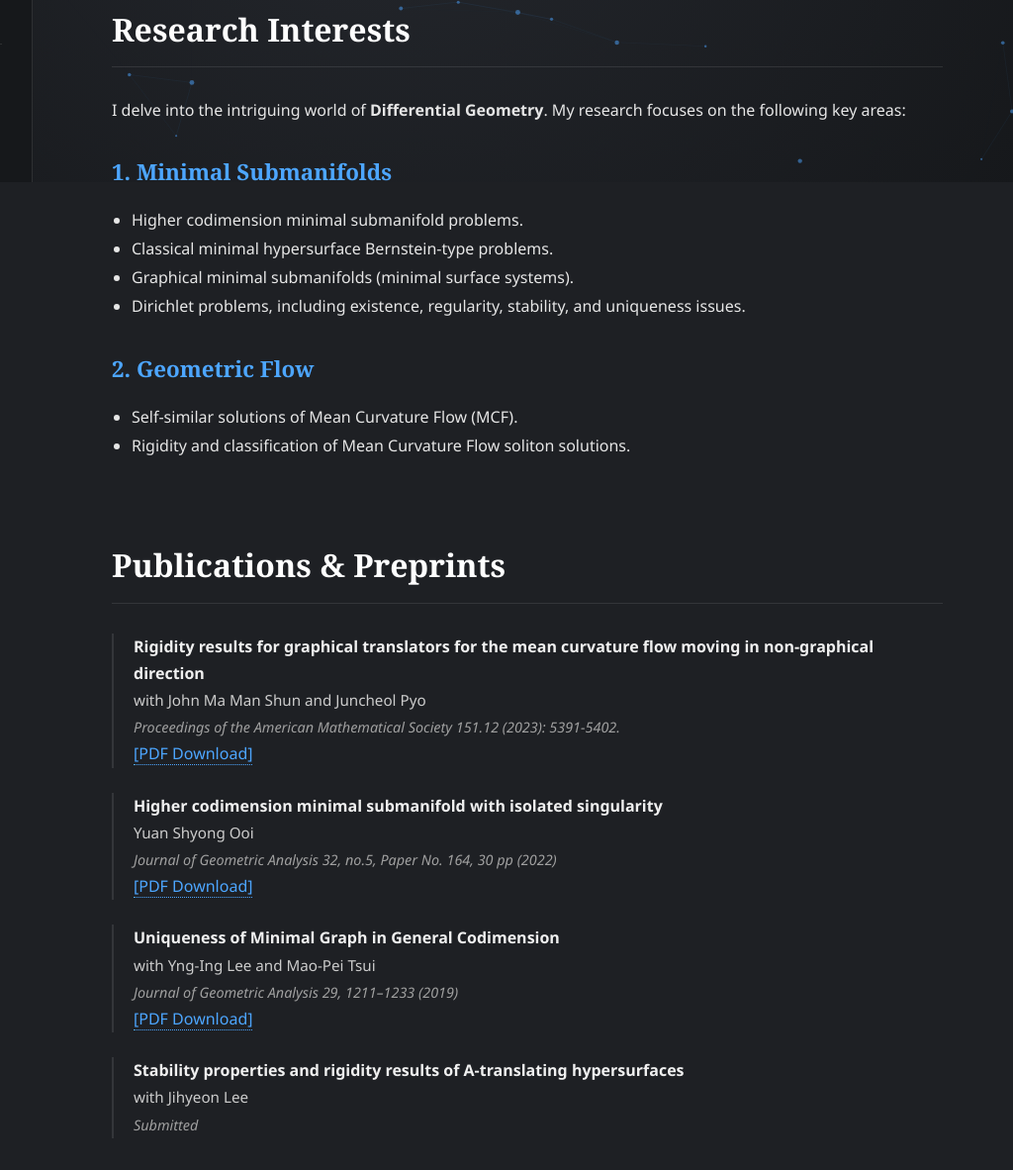
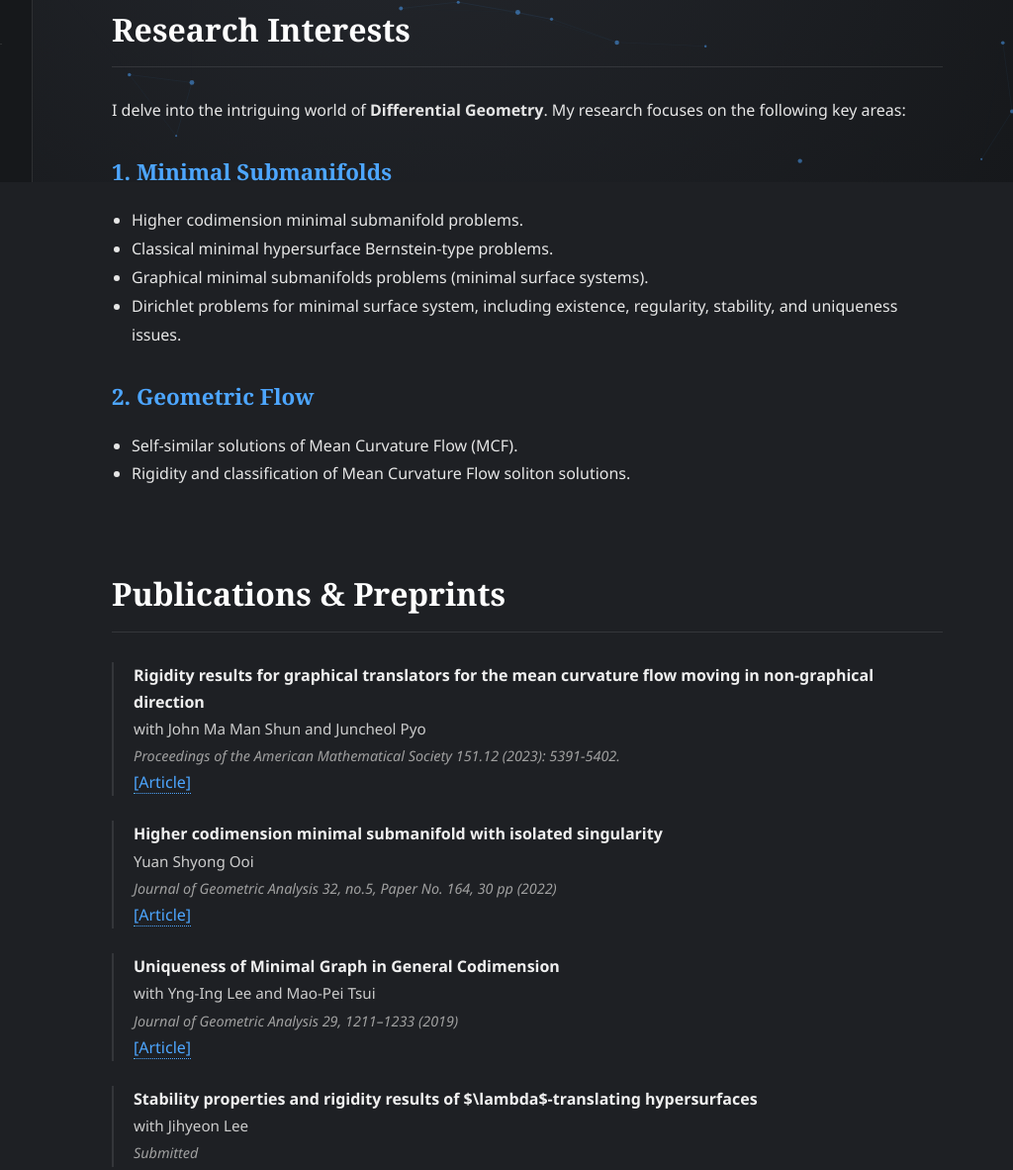
Before and after one commit to YuanShyong/shyongeometry.github.io, a plain HTML site: page index.html in a window 1280 px wide. Shown: the part 616-1798 px from the top of the page at 99% size, without its empty margins (247-1271 px from the left). Drawn offline with nearby package versions, Linux system fonts and the light colour scheme.

Commit message:
Update publication links and titles in index.html

```diff
--- a/index.html
+++ b/index.html
@@ -307,8 +307,8 @@
                 <ul style="margin-left: 20px; line-height: 1.8;">
                     <li>Higher codimension minimal submanifold problems.</li>
                     <li>Classical minimal hypersurface Bernstein-type problems.</li>
-                    <li>Graphical minimal submanifolds (minimal surface systems).</li>
-                    <li>Dirichlet problems, including existence, regularity, stability, and uniqueness issues.</li>
+                    <li>Graphical minimal submanifolds problems (minimal surface systems).</li>
+                    <li>Dirichlet problems for minimal surface system, including existence, regularity, stability, and uniqueness issues.</li>
                 </ul>
             </div>
 
@@ -334,7 +334,7 @@
                     <br>
                     <span class="pub-journal">Proceedings of the American Mathematical Society 151.12 (2023): 5391-5402.</span>
                     <br>
-                    <a href="papers/rigidity_results.pdf" class="text-link" target="_blank">[PDF Download]</a>
+                    <a href="papers/rigidity_results.pdf" class="text-link" target="_blank">[Article]</a>
                 </li>
 
                 <!-- PAPER 2 -->
@@ -344,7 +344,7 @@
                     <br>
                     <span class="pub-journal">Journal of Geometric Analysis 32, no.5, Paper No. 164, 30 pp (2022)</span>
                     <br>
-                    <a href="papers/isolated_singularity.pdf" class="text-link" target="_blank">[PDF Download]</a>
+                    <a href="papers/isolated_singularity.pdf" class="text-link" target="_blank">[Article]</a>
                 </li>
 
                 <!-- PAPER 3 -->
@@ -354,12 +354,12 @@
                     <br>
                     <span class="pub-journal">Journal of Geometric Analysis 29, 1211–1233 (2019)</span>
                     <br>
-                    <a href="papers/uniqueness_minimal_graph.pdf" class="text-link" target="_blank">[PDF Download]</a>
+                    <a href="papers/uniqueness_minimal_graph.pdf" class="text-link" target="_blank">[Article]</a>
                 </li>
 
                 <!-- PREPRINTS -->
                  <li class="pub-item">
-                    <span class="pub-title">Stability properties and rigidity results of A-translating hypersurfaces</span>
+                    <span class="pub-title">Stability properties and rigidity results of $\lambda$-translating hypersurfaces</span>
                     <span class="pub-authors">with Jihyeon Lee</span>
                     <br>
                     <span class="pub-journal">Submitted</span>
@@ -388,7 +388,7 @@
             </p>
             <p>
                 <strong>Pusan National University (PNU)</strong><br>
-                <em>Co-Lecturer</em> (2023 - 2024): Graduate course on Geometric Measure Theory (in English).
+                <em>Co-Lecturer</em> (2023 - 2024): Graduate course on Geometric Measure Theory.
             </p>
         </section>
 
@@ -397,10 +397,10 @@
             <h2>Misc. Links</h2>
             <ul style="list-style: none; padding-left: 20px;">
                 <li style="margin-bottom: 12px;">
-                    <a href="cv.pdf" class="text-link" target="_blank"><strong>Download Personal CV (PDF)</strong></a>
+                    <a href="cv.pdf" class="text-link" target="_blank"><strong>My CV (PDF)</strong></a>
                 </li>
                 <li style="margin-bottom: 12px;">
-                    <a href="https://arxiv.org/search/?query=Ooi%2C+Yuan+Shyong&searchtype=author" class="text-link" target="_blank">ArXiv Articles</a>
+                    <a href="https://arxiv.org/search/?query=Ooi%2C+Yuan+Shyong&searchtype=author" class="text-link" target="_blank">My ArXiv</a>
                 </li>
                 <li style="margin-bottom: 12px;">
                     <a href="https://scholar.google.com.tw/citations?user=v3hHG8gAAAAJ&hl=zh-CN" class="text-link" target="_blank">Google Scholar Profile</a>
@@ -409,7 +409,7 @@
                     <a href="https://mathscinet.ams.org/mathscinet" class="text-link" target="_blank">MathSciNet</a>
                 </li>
                 <li style="margin-bottom: 12px;">
-                    <a href="https://www.mathcha.io" class="text-link" target="_blank">MathCha(Plotting)</a>
+                    <a href="https://www.mathcha.io" class="text-link" target="_blank">MathCha (Plotting)</a>
                 </li>
             </ul>
         </section>
```
